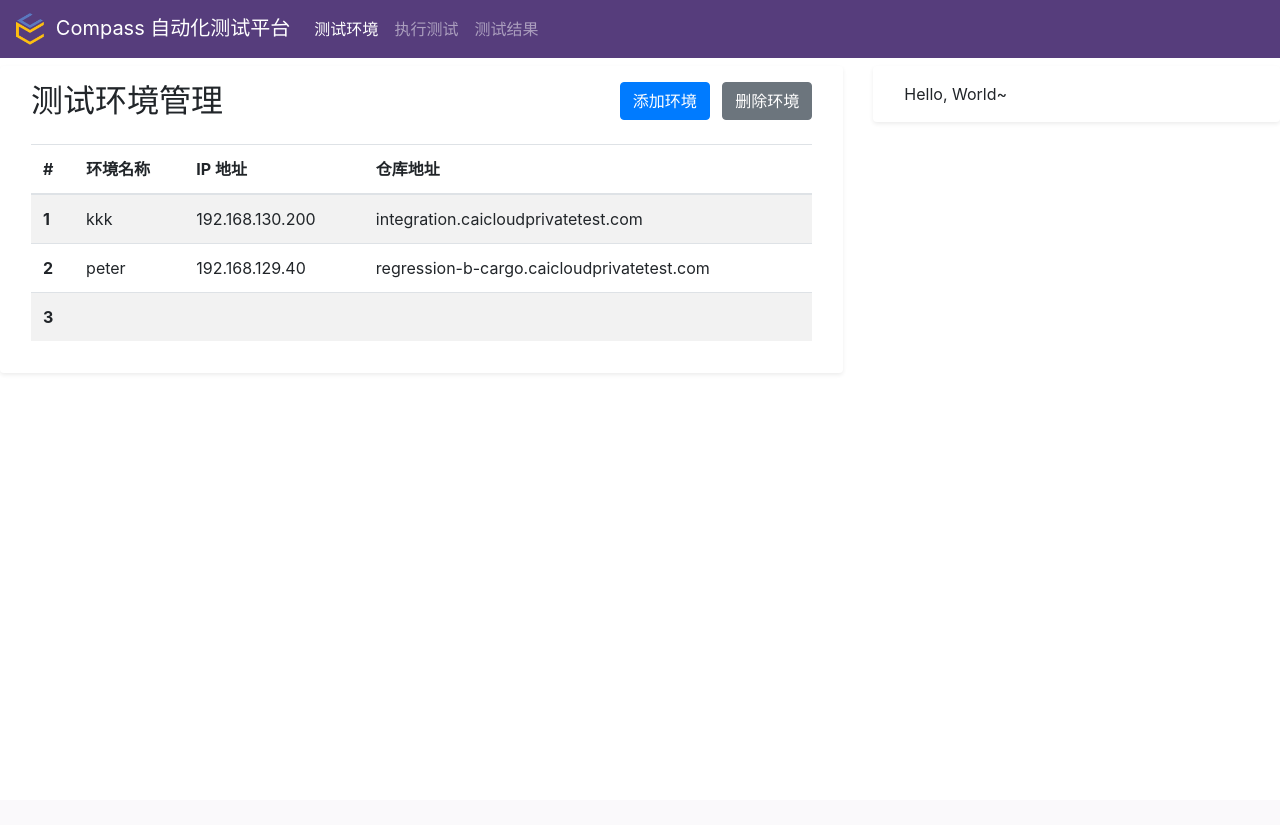
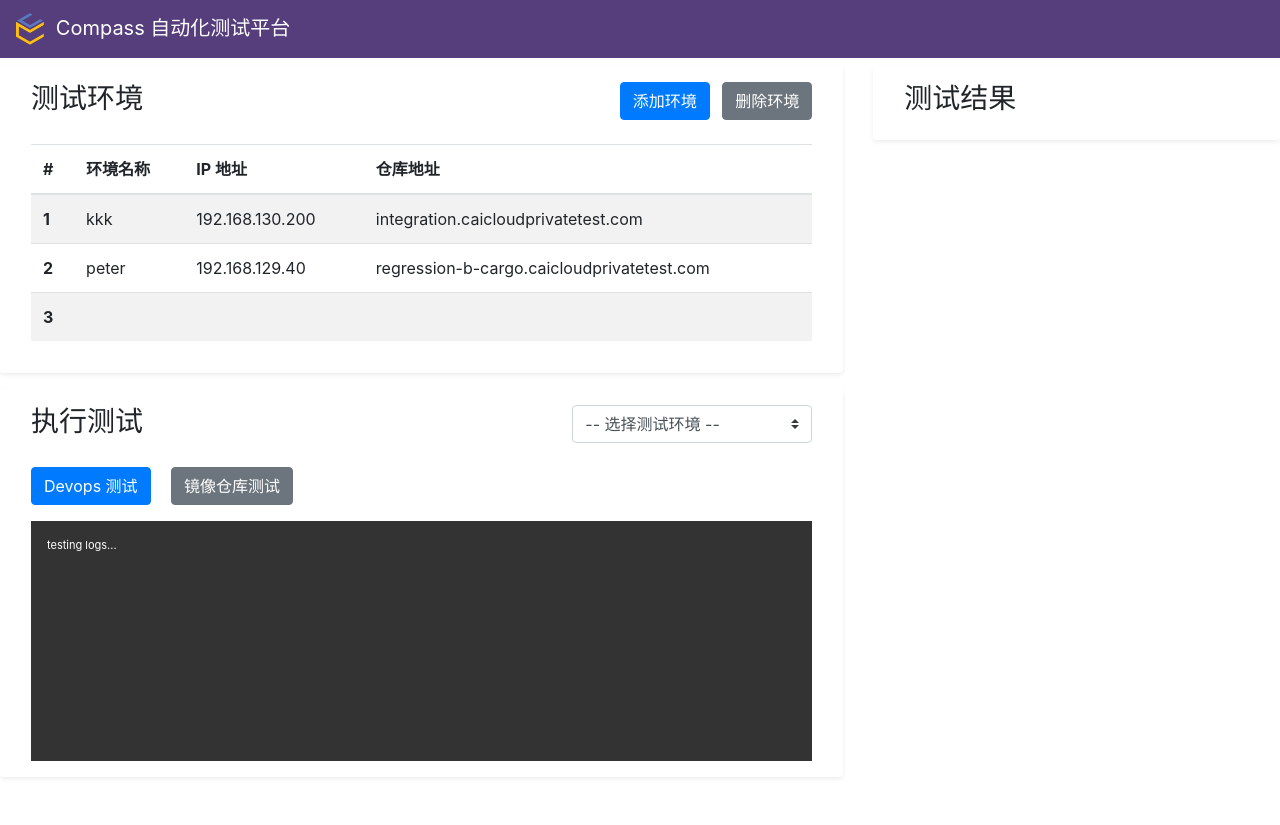
Before and after one commit to caicaihe/myDjango, a Django app: page / in a window 1280 px wide. Before the commit the page ends 323 px from the top, so only its background shows below. Run offline with Django 3.2, Linux system fonts and the light colour scheme; data comes from the database, SQL or seed files in the repository; both versions use the stored data as it was after the commit; some libraries are stand-ins or nearby versions.

Commit message:
Refine home page

```diff
--- a/portal/portal/static/css/main.css
+++ b/portal/portal/static/css/main.css
@@ -1,3 +1,16 @@
 .selected {
   background-color: #ddd4e8 !important;
 }
+
+.custom-select {
+  min-width: 240px;
+}
+
+.logs {
+  min-height: 240px;
+  background: #333;
+  margin-top: 16px;
+  color: white;
+  font-size: 11px;
+  padding: 16px;
+}
--- a/portal/portal/static/js/main.js
+++ b/portal/portal/static/js/main.js
@@ -1,4 +1,7 @@
 $(function () {
+  // Enable all tooltips
+  $('[data-toggle="tooltip"]').tooltip()
+
   // Handle create environment
   $("#newEnvConfirmBtn").click(function () {
     data = $("#newEnvForm").serializeArray().reduce(function (obj, item) {
--- a/portal/portal/templates/base.html
+++ b/portal/portal/templates/base.html
@@ -19,26 +19,15 @@
             Compass 自动化测试平台
         </a>
         <div class="collapse navbar-collapse">
-            <ul class="navbar-nav mr-auto">
-                <li class="nav-item active">
-                    <a class="nav-link" href="/env_setting/">测试环境 <span class="sr-only">(current)</span></a>
-                </li>
-                <li class="nav-item">
-                    <a class="nav-link" href="/run_APItest/">执行测试</a>
-                </li>
-                <li class="nav-item">
-                    <a class="nav-link" href="http://192.168.56.102:8081/devops/result">测试结果</a>
-                </li>
-            </ul>
         </div>
     </nav>
 
     <div class="row mt-2">
         <div class="col-sm-8">
-            <div class="shadow-sm p-3 mb-5 bg-white rounded">
+            <div class="shadow-sm p-3 bg-white mb-3 rounded">
                 <div class="container">
                     <div class="d-flex justify-content-between">
-                        <h2>测试环境管理</h2>
+                        <h3>测试环境</h3>
                         <div class="mb-4">
                             <button type="button" data-toggle="modal" data-target="#addNewEnvDialog" class="btn btn-primary mr-2">添加环境</button>
                             <button type="button" class="btn btn-secondary" id="removeEnvBtn">删除环境</button>
@@ -66,11 +55,37 @@
                     </table>
                 </div>
             </div>
+            <div class="shadow-sm p-3 mb-5 bg-white rounded">
+                <div class="container">
+                    <div class="d-flex justify-content-between">
+                        <h3>执行测试</h3>
+                        <div class="mb-4">
+                            <select class="custom-select">
+                                <option selected> -- 选择测试环境 -- </option>
+                                {% for item in environments %}
+                                <option value="1">{{ item.Name }}</option>
+                                {% endfor %}
+                            </select>
+                        </div>
+                    </div>
+                    <div>
+                        <button type="button" class="btn btn-primary mr-3" data-toggle="tooltip" data-placement="bottom" title="执行 Devops 流水线的测试~">Devops 测试</button>
+                        <button type="button" class="btn btn-secondary mr-3" data-toggle="tooltip" data-placement="bottom" title="执行镜像仓库相关测试~">镜像仓库测试</button>
+                    </div>
+                    <div class="container logs">
+                        testing logs...
+                    </div>
+                </div>
+            </div>
         </div>
         <div class="col-sm-4">
             <div class="shadow-sm p-3 mb-5 bg-white rounded">
                 <div class="container">
-                    Hello, World~
+                    <div class="d-flex justify-content-between">
+                        <h3>测试结果</h3>
+                        <div class="mb-4">
+                        </div>
+                    </div>
                 </div>
             </div>
         </div>
```
Also changed, not shown: portal/db.sqlite3.
